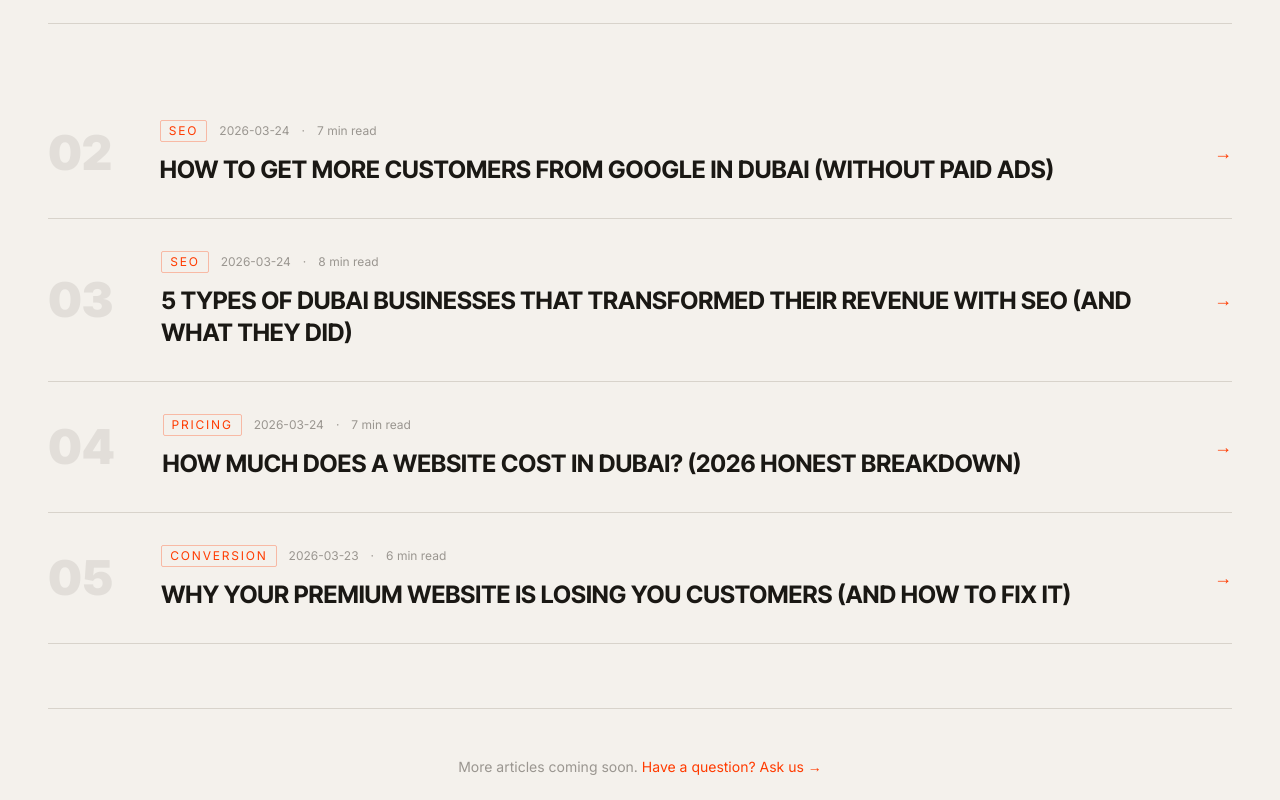
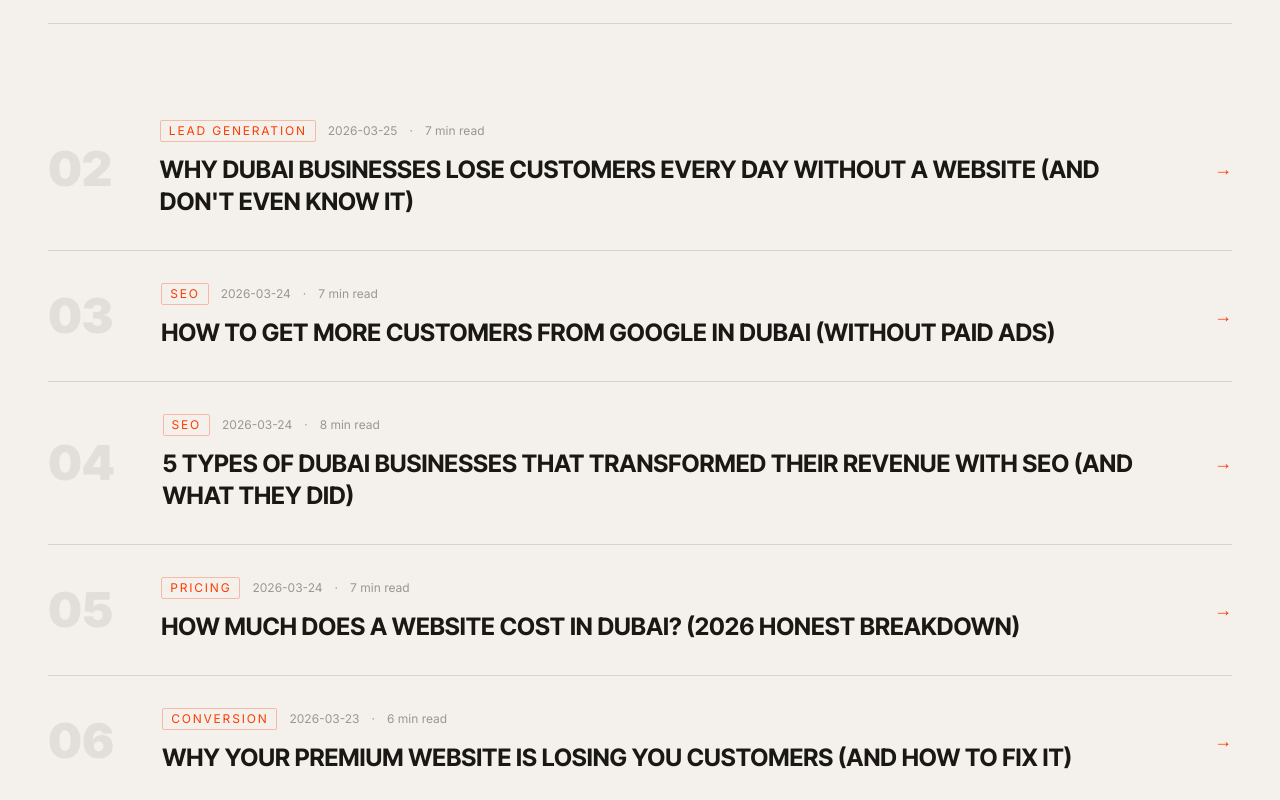
Before and after one commit to webvanguardai/webvanguard-website, a Next.js app in the folder webvanguard/: page /blog in a window 1280 px wide. Shown: the part 760-1560 px from the top of the page. Built offline with nearby package versions, Linux system fonts and the light colour scheme.

Commit message:
fix: add article #6 to blog index

```diff
--- a/webvanguard/app/blog/page.tsx
+++ b/webvanguard/app/blog/page.tsx
@@ -19,6 +19,14 @@ export const metadata: Metadata = {
 }
 
 const posts = [
+  {
+    slug: 'why-dubai-businesses-lose-customers-without-a-website',
+    title: 'Why Dubai Businesses Lose Customers Every Day Without a Website (And Don\'t Even Know It)',
+    excerpt: "Every night, people in Dubai search Google for your service. They find your competitor. Not because your competitor is better — because they have a website and you don't. Here are the 5 problems costing Dubai businesses real money.",
+    date: '2026-03-25',
+    readTime: '7 min read',
+    category: 'Lead Generation',
+  },
   {
     slug: 'the-dubai-business-website-checklist',
     title: 'The Dubai Business Website Checklist (2026): 15 Things Killing Your Online Revenue',
```
